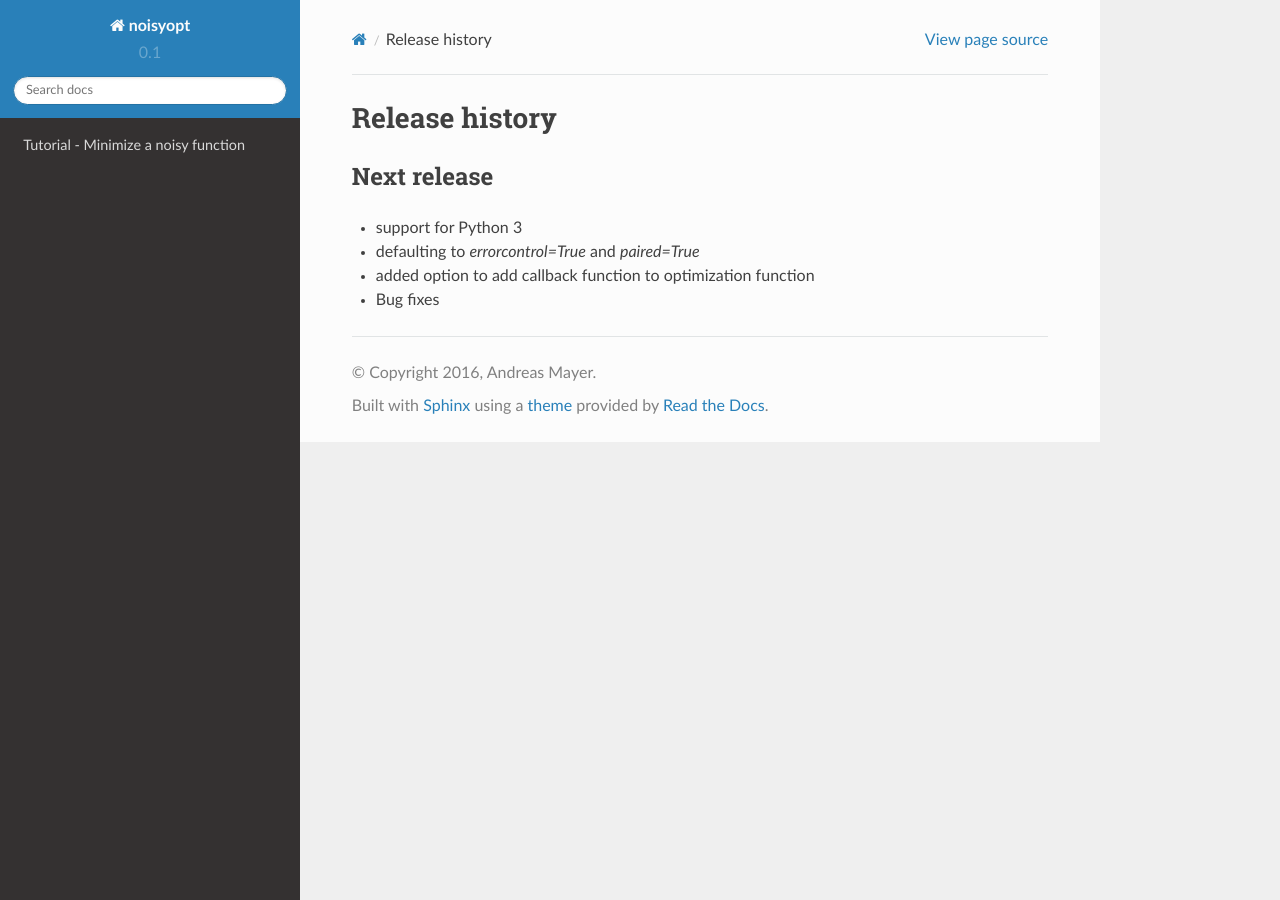
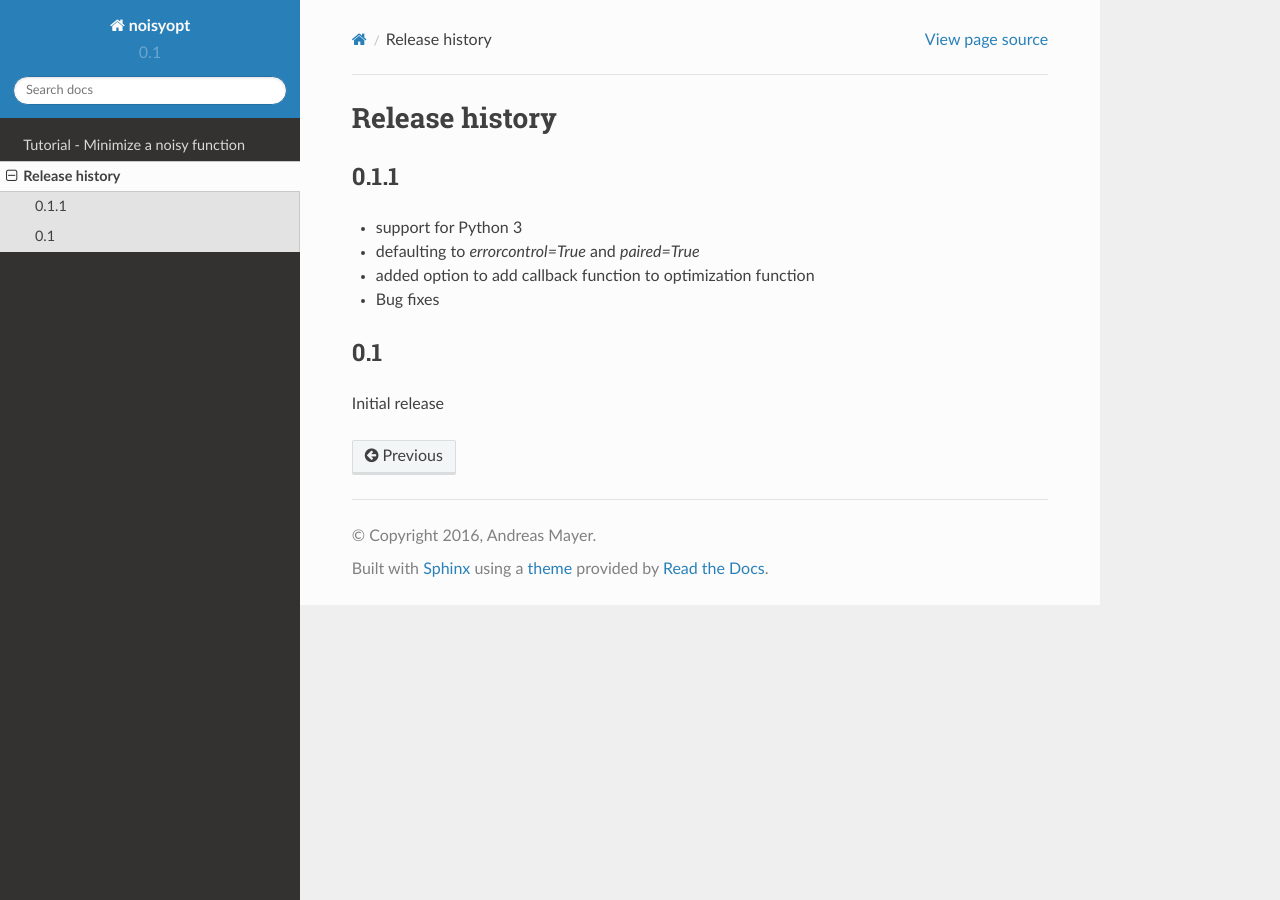
Before and after one commit to andim/noisyopt, a Sphinx documentation site: the page built from doc/changelog.rst, in a window 1280 px wide. Built offline with Sphinx 7.4.7 and the Read the Docs theme 2.0.0, drawn with Linux system fonts in a browser that asks for light colours; formulas are drawn with MathJax 3; pages that are not in the unit, such as notebooks, are missing from menus.

Commit message:
bumped version to 0.1.1

```diff
--- a/doc/changelog.rst
+++ b/doc/changelog.rst
@@ -1,10 +1,15 @@
 Release history
 ###############
 
-Next release
-============
+0.1.1
+=====
 
 * support for Python 3
 * defaulting to `errorcontrol=True` and `paired=True`
 * added option to add callback function to optimization function
 * Bug fixes
+
+0.1
+===
+
+Initial release
--- a/doc/index.rst
+++ b/doc/index.rst
@@ -30,10 +30,11 @@
 <https://github.com/andim/noisyopt/blob/master/README.md>`_ in the Github repository.
 
 .. toctree::
-   :maxdepth: 2
+   :maxdepth: 1
 
    tutorial
    reference/index
+   changelog
 
 Further reading
 ---------------
--- a/noisyopt/version.py
+++ b/noisyopt/version.py
@@ -3,7 +3,7 @@ from os.path import join as pjoin
 # Format expected by setup.py and doc/source/conf.py: string of form "X.Y.Z"
 _version_major = 0
 _version_minor = 1
-_version_micro = ''  # use '' for first of series, number for 1 and above
+_version_micro = '1'  # use '' for first of series, number for 1 and above
 #_version_extra = 'dev'
 _version_extra = ''  # Uncomment this for full releases
 
```
